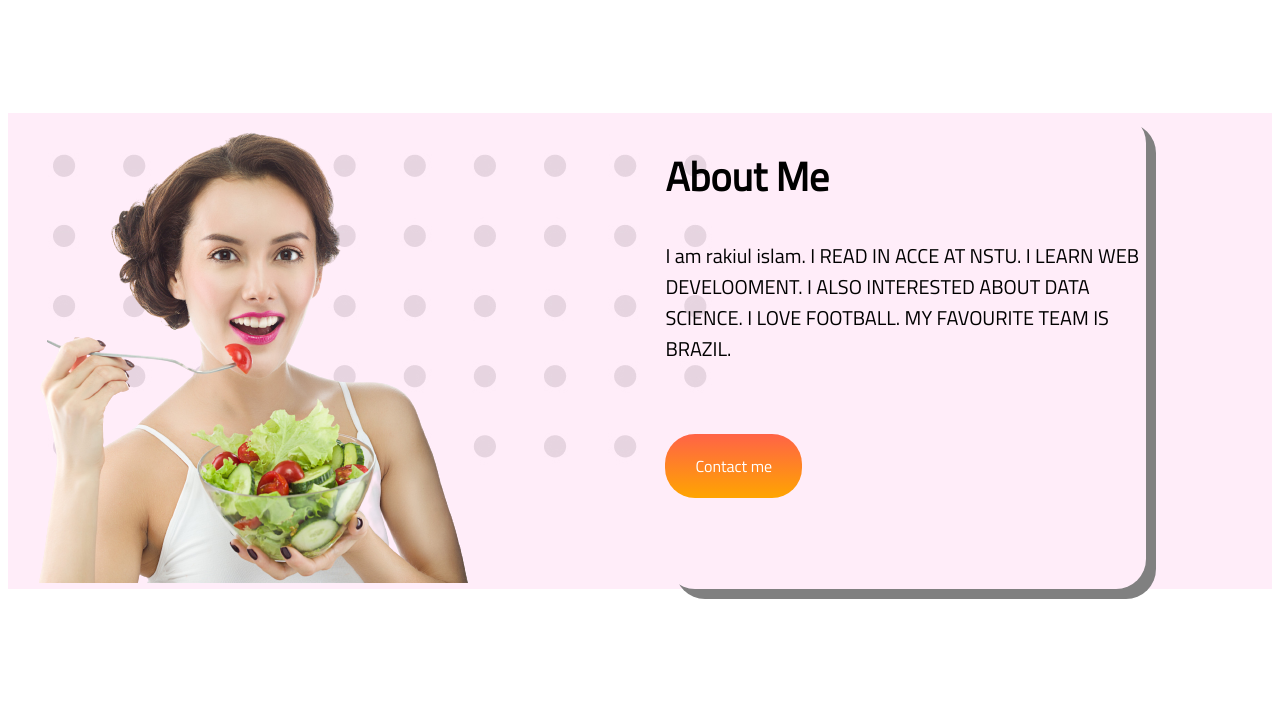
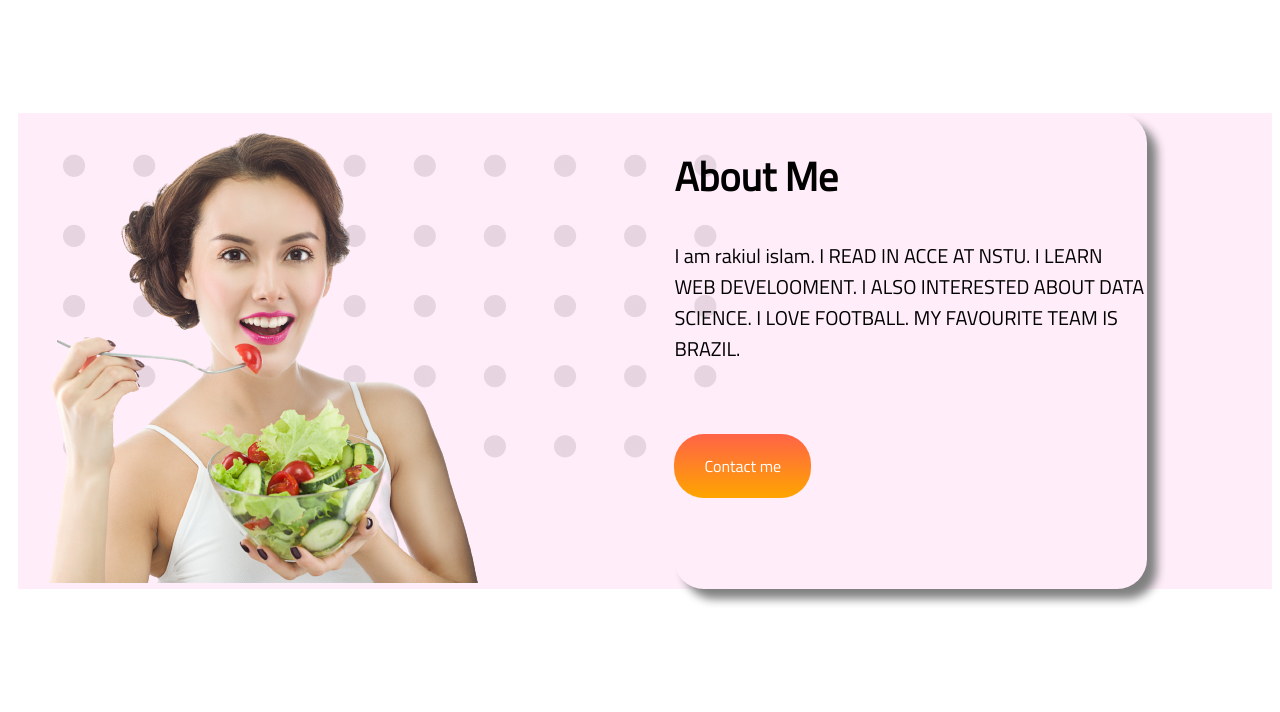
Before and after one commit to RAKIBULISLAMASHPI/Food-Website, a plain HTML site: page index.html in a window 1280 px wide. Shown: the part 729-1441 px from the top of the page. Drawn offline with Linux system fonts and the light colour scheme.

Commit message:
information

```diff
--- a/style.css
+++ b/style.css
@@ -36,6 +36,7 @@ h2{
 }
 .about-me{
 display: flex;
+margin-left: 10px;
 margin-top: 80px;
 background-image: url(back.jpg);
 
@@ -57,7 +58,7 @@ margin-left: 5%;
 }
 .recipie{
 width: 25%;
-height: 40%;
+height: 30%;
 margin-right: 5%;
 margin-left: 5%;
 display: flex;
@@ -69,7 +70,7 @@ display: flex;
  border-radius: 30px;
 margin-right: 10%;
 margin-left: 10%;
-box-shadow: 10px 10px gray;
+box-shadow: 10px 10px 10px gray;
 
 
 
```
